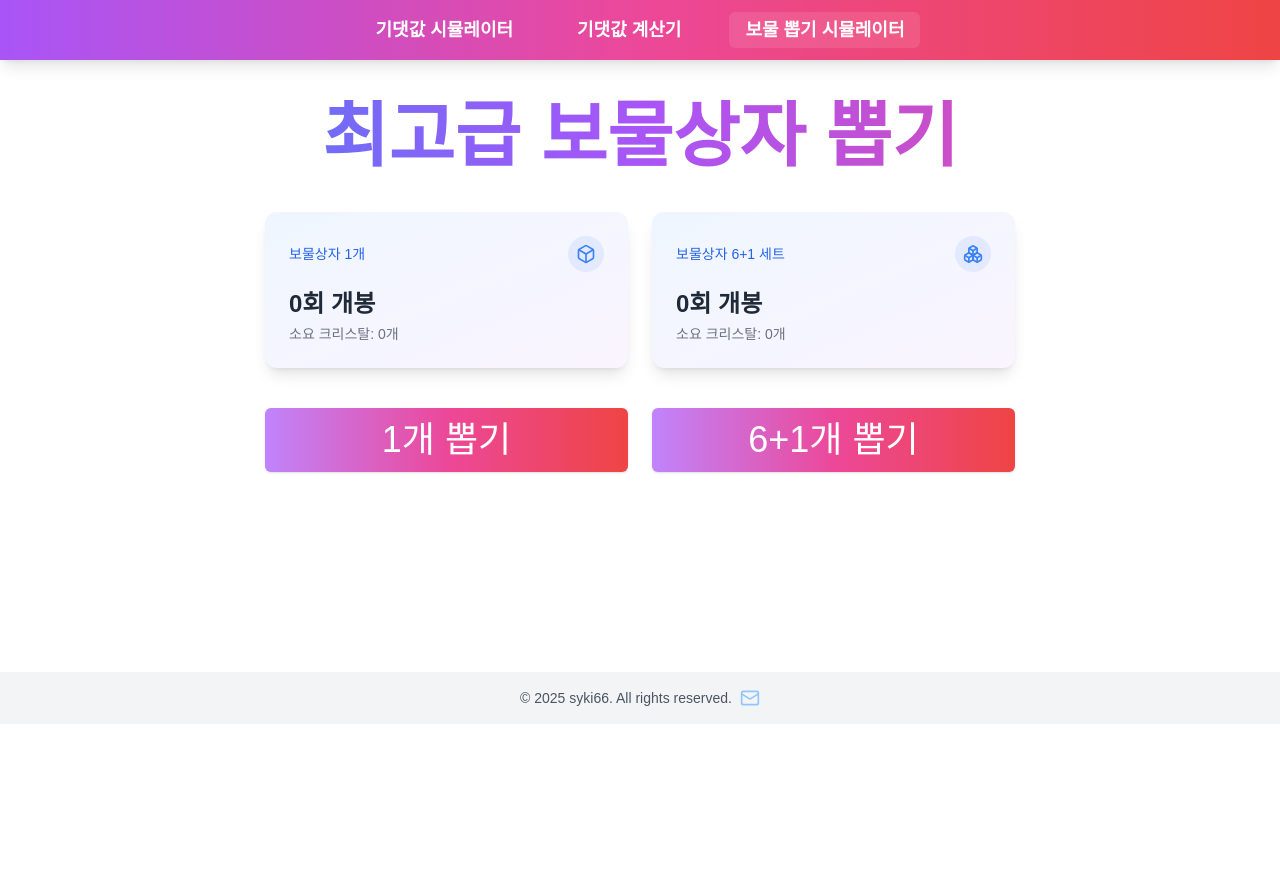
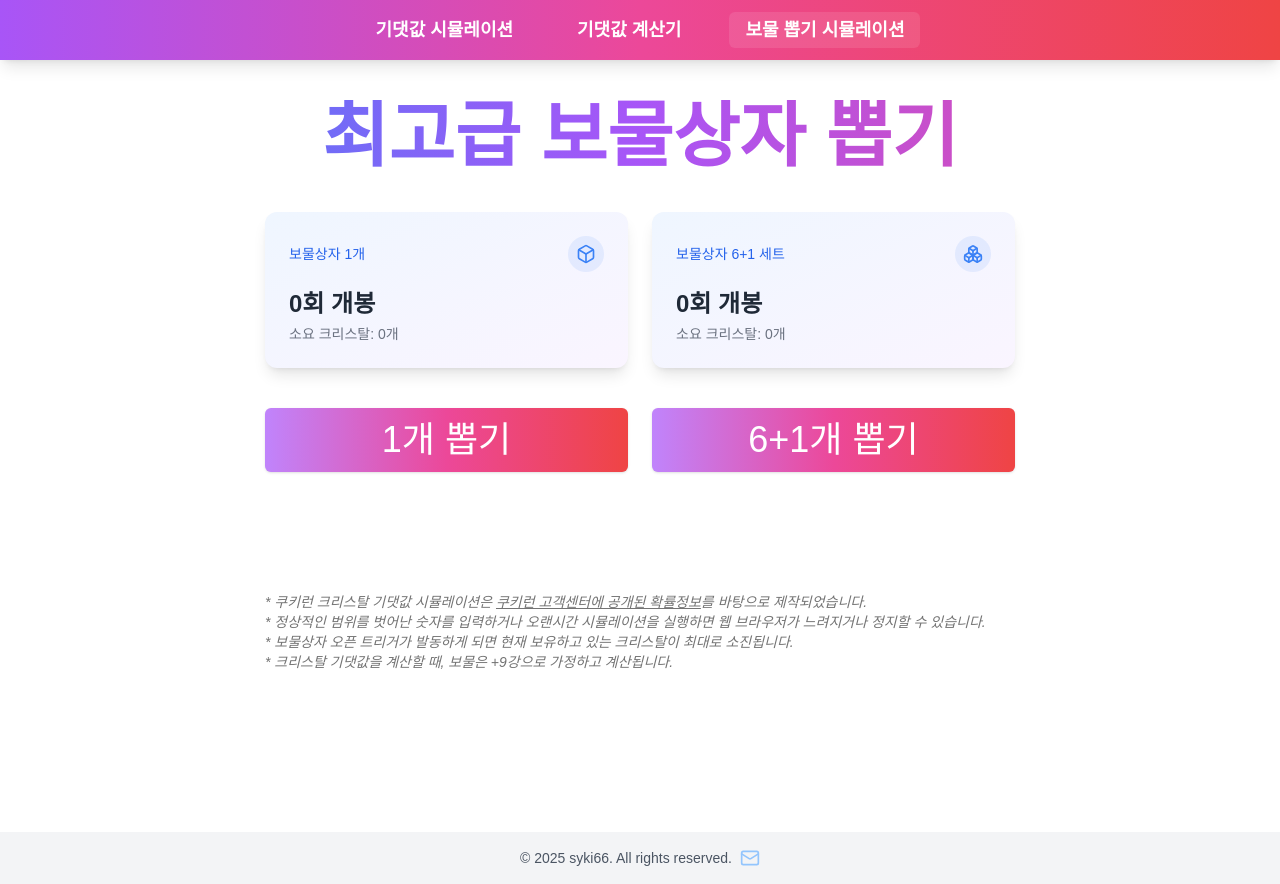
Before and after one commit to syki66/cookierun-crystal-simulator, a Next.js app: page /gacha in a window 1280 px wide. Before the commit the page ends 800 px from the top, so only its background shows below. Built offline with nearby package versions, Linux system fonts and the light colour scheme.

Commit message:
chore: 주석 및 메타데이터 추가

```diff
--- a/app/calculator/layout.tsx
+++ b/app/calculator/layout.tsx
@@ -1,4 +1,11 @@
+import { Metadata } from 'next';
 import { ReactNode } from 'react';
+
+export const metadata: Metadata = {
+  title: '쿠키런 크리스탈 기댓값 계산기',
+  description:
+    '카카오 쿠키런 모바일 게임에서 크리스탈 보유효과 보물 개수를 입력하면 현재 하루당 기댓값이 얼마인지 계산해주는 페이지입니다.',
+};
 
 interface LayoutProps {
   children: ReactNode;
--- a/app/calculator/page.tsx
+++ b/app/calculator/page.tsx
@@ -1,6 +1,7 @@
 'use client';
 
 import CrystalInputCard from '@/components/crystal-input-card';
+import Note from '@/components/note';
 import { Button } from '@/components/ui/button';
 import { Card, CardContent } from '@/components/ui/card';
 import { Form } from '@/components/ui/form';
@@ -158,6 +159,12 @@ export default function Page() {
                   </div>
                 </CardContent>
               </Card>
+              <div className="mt-20">
+                <Note>
+                  * 크리스탈 기댓값을 계산할 때, 보물은 +9강으로 가정하고
+                  계산됩니다.
+                </Note>
+              </div>
             </div>
           </form>
         </Form>
--- a/app/gacha/layout.tsx
+++ b/app/gacha/layout.tsx
@@ -1,4 +1,11 @@
+import { Metadata } from 'next';
 import { ReactNode } from 'react';
+
+export const metadata: Metadata = {
+  title: '쿠키런 보물 뽑기 시뮬레이션',
+  description:
+    '카카오 쿠키런 모바일 게임에서 최고급 보물상자 1개 또는 6+1개 세트 뽑기를 체험해 볼 수 있는 시뮬레이션 입니다.',
+};
 
 interface LayoutProps {
   children: ReactNode;
--- a/app/gacha/page.tsx
+++ b/app/gacha/page.tsx
@@ -15,6 +15,7 @@ import { splitArrayByCrystalKeyword } from '@/lib/split';
 import DashboardCard from '@/components/crystal-chart/dashboard-card';
 import { Box, Boxes } from 'lucide-react';
 import GachaResultBox from '@/components/gacha-result-box';
+import Note from '@/components/note';
 
 export default function Page() {
   const [singleCount, setSingleCount] = useState(0); // 보물 1개 뽑기 카운트
@@ -107,6 +108,26 @@ export default function Page() {
         )}
 
         <Inventory items={splitArrayByCrystalKeyword(inventory)} />
+
+        <div className="w-[750px] mx-auto mt-20">
+          <Note>
+            * 쿠키런 크리스탈 기댓값 시뮬레이션은{' '}
+            <a
+              href="https://cookierun.zendesk.com/hc/ko/articles/28813434627993-%EC%83%81%EC%84%B8%EC%A0%95%EB%B3%B4"
+              target="_blank"
+              rel="noopener noreferrer"
+              className="underline"
+            >
+              쿠키런 고객센터에 공개된 확률정보
+            </a>
+            를 바탕으로 제작되었습니다.
+            <br />* 정상적인 범위를 벗어난 숫자를 입력하거나 오랜시간
+            시뮬레이션을 실행하면 웹 브라우저가 느려지거나 정지할 수 있습니다.
+            <br />* 보물상자 오픈 트리거가 발동하게 되면 현재 보유하고 있는
+            크리스탈이 최대로 소진됩니다. <br />* 크리스탈 기댓값을 계산할 때,
+            보물은 +9강으로 가정하고 계산됩니다.
+          </Note>
+        </div>
       </div>
     </>
   );
--- a/app/layout.tsx
+++ b/app/layout.tsx
@@ -16,8 +16,9 @@ const geistMono = localFont({
 });
 
 export const metadata: Metadata = {
-  title: '쿠키런 시뮬레이터',
-  description: '쿠키런 시뮬레이터',
+  title: '쿠키런 크리스탈 시뮬레이션',
+  description:
+    '카카오 쿠키런 모바일 게임에서 현재 크리스탈 보유효과 보물들로 미래 크리스탈 기댓값이 얼마나 늘어날 수 있는지 실시간으로 시각화하여 체험해 볼 수 있는 시뮬레이션 사이트 입니다.',
 };
 
 export default function RootLayout({
--- a/components/header/index.tsx
+++ b/components/header/index.tsx
@@ -7,7 +7,7 @@ const Header = () => {
         <ul className="flex justify-center space-x-8">
           <li>
             <NavItem href="/simulator/ready" color="hover:text-blue-300">
-              기댓값 시뮬레이터
+              기댓값 시뮬레이션
             </NavItem>
           </li>
           <li>
@@ -17,7 +17,7 @@ const Header = () => {
           </li>
           <li>
             <NavItem href="/gacha" color="hover:text-green-300">
-              보물 뽑기 시뮬레이터
+              보물 뽑기 시뮬레이션
             </NavItem>
           </li>
         </ul>
```
